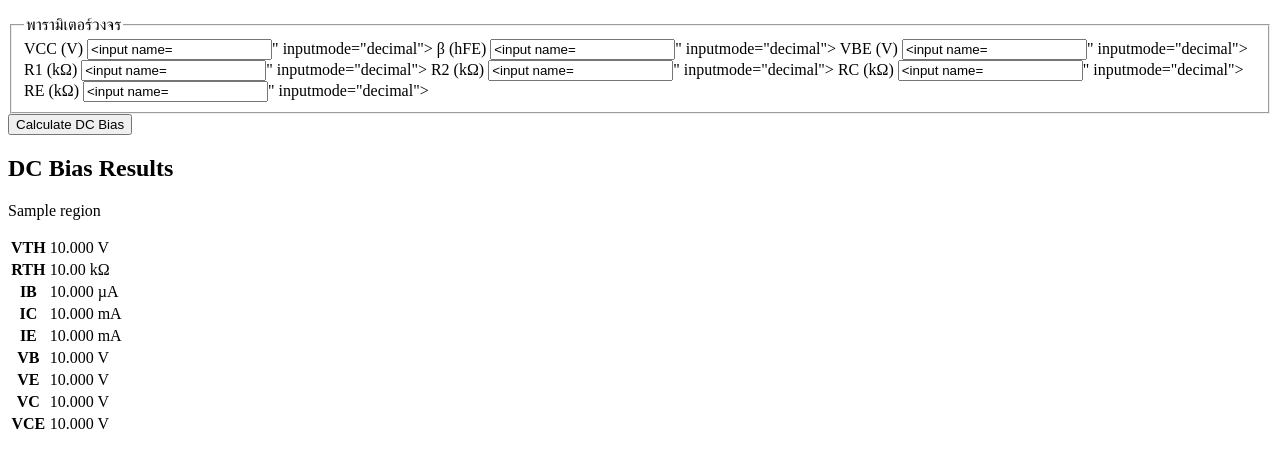
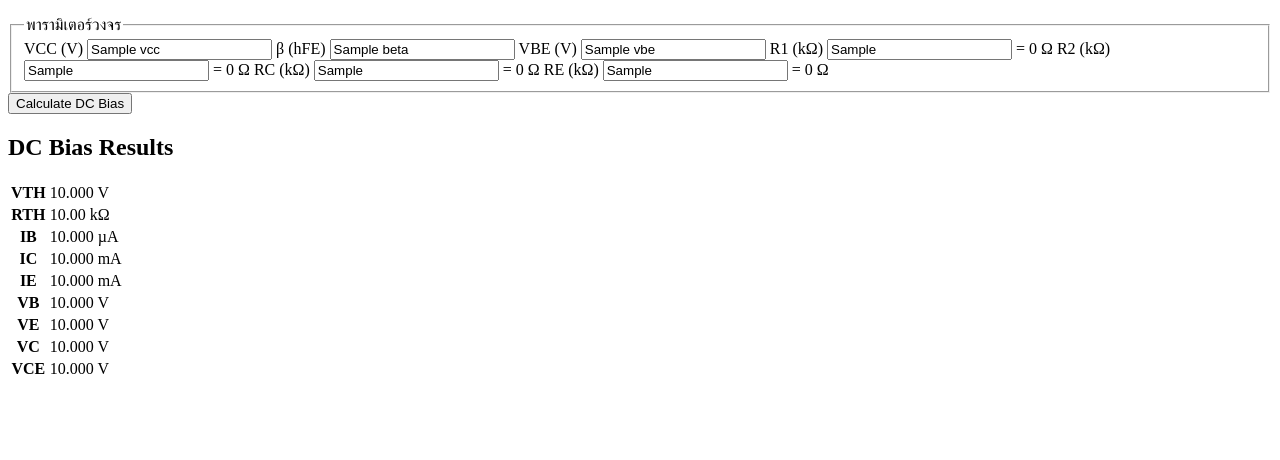
Before and after one commit to B6809720Pakpoom/BJT-DC-Bias-Web-App, a Flask app: template templates/index.html in a window 1280 px wide. Shown: the part 98-558 px from the top of the page. Run offline with Flask 3, Linux system fonts and the light colour scheme; the template is opened without the code that fills it: most values are stand-ins (such as "Sample title", 1, 10 or a date in 2020); form fields are guessed from the names that the template uses.

Commit message:
calculate dc bias from form and render results

```diff
--- a/app.py
+++ b/app.py
@@ -1,11 +1,91 @@
-from flask import Flask, render_template
+from flask import Flask, render_template, request
+
+from dc_bias import calculate_dc_bias
 
 app = Flask(__name__)
 
+FIELD_NAMES = ("vcc", "r1", "r2", "rc", "re", "beta", "vbe")
+RESISTOR_FIELDS = ("r1", "r2", "rc", "re")
+KILO = 1000.0
 
-@app.get("/")
+DEFAULTS = {
+    "vcc": "12",
+    "r1": "100",
+    "r2": "22",
+    "rc": "2.2",
+    "re": "1",
+    "beta": "100",
+    "vbe": "0.70",
+}
+
+
+def parse_form(form):
+    """แปลงค่าจากฟอร์ม (kΩ) เป็น SI (Ω) และตรวจว่ากรอกครบ/เป็นตัวเลข"""
+    raw_values = {}
+    missing = []
+    for name in FIELD_NAMES:
+        raw = (form.get(name) or "").strip()
+        if raw:
+            raw_values[name] = raw
+        else:
+            missing.append(name)
+
+    if missing:
+        raise ValueError("กรุณากรอกตัวเลขให้ครบทุกช่อง: " + ", ".join(missing))
+
+    values = {}
+    for name, raw in raw_values.items():
+        try:
+            values[name] = float(raw)
+        except ValueError:
+            raise ValueError(
+                f"กรุณากรอกตัวเลขให้ครบทุกช่อง: ช่อง {name} = {raw!r} ไม่ใช่ตัวเลข"
+            ) from None
+
+    for name in RESISTOR_FIELDS:
+        values[name] *= KILO
+
+    return values
+
+
+def converted_ohms(source):
+    """ค่าตัวต้านทานที่แปลงเป็น Ω แล้ว สำหรับแสดงใต้ช่องกรอก"""
+    ohms = {}
+    for name in RESISTOR_FIELDS:
+        raw = (source.get(name) or "").strip()
+        try:
+            ohms[name] = float(raw) * KILO
+        except ValueError:
+            ohms[name] = None
+    return ohms
+
+
+@app.route("/", methods=["GET", "POST"])
 def index():
-    return render_template("index.html")
+    if request.method == "POST":
+        try:
+            values = parse_form(request.form)
+            result = calculate_dc_bias(**values)
+        except ValueError as exc:
+            return render_template(
+                "index.html",
+                values=request.form,
+                ohms=converted_ohms(request.form),
+                errors=[str(exc)],
+            )
+
+        return render_template(
+            "index.html",
+            values=request.form,
+            ohms=converted_ohms(request.form),
+            result=result,
+        )
+
+    return render_template(
+        "index.html",
+        values=DEFAULTS,
+        ohms=converted_ohms(DEFAULTS),
+    )
 
 
 if __name__ == "__main__":
--- a/templates/index.html
+++ b/templates/index.html
@@ -23,11 +23,11 @@
   </section>
   {% endif %}
 
-  {% if warnings %}
+  {% if result and result.warnings %}
   <section class="warnings" role="alert">
     <h2>ข้อจำกัดของแบบจำลอง</h2>
     <ul>
-      {% for message in warnings %}
+      {% for message in result.warnings %}
       <li>{{ message }}</li>
       {% endfor %}
     </ul>
@@ -39,34 +39,39 @@
       <legend>พารามิเตอร์วงจร</legend>
 
       <label for="vcc">VCC (V)</label>
-      <input type="text" id="vcc" name="vcc" value="{{ form.vcc if form else '12' }}" inputmode="decimal">
+      <input type="text" id="vcc" name="vcc" value="{{ values.get('vcc', '12') }}" inputmode="decimal">
 
       <label for="beta">β (hFE)</label>
-      <input type="text" id="beta" name="beta" value="{{ form.beta if form else '100' }}" inputmode="decimal">
+      <input type="text" id="beta" name="beta" value="{{ values.get('beta', '100') }}" inputmode="decimal">
 
       <label for="vbe">VBE (V)</label>
-      <input type="text" id="vbe" name="vbe" value="{{ form.vbe if form else '0.70' }}" inputmode="decimal">
+      <input type="text" id="vbe" name="vbe" value="{{ values.get('vbe', '0.70') }}" inputmode="decimal">
 
       <label for="r1">R1 (kΩ)</label>
-      <input type="text" id="r1" name="r1" value="{{ form.r1 if form else '100' }}" inputmode="decimal">
+      <input type="text" id="r1" name="r1" value="{{ values.get('r1', '100') }}" inputmode="decimal">
+      {% if ohms.get('r1') is not none %}<output class="ohms" for="r1">= {{ "%.0f"|format(ohms.r1) }} Ω</output>{% endif %}
 
       <label for="r2">R2 (kΩ)</label>
-      <input type="text" id="r2" name="r2" value="{{ form.r2 if form else '22' }}" inputmode="decimal">
+      <input type="text" id="r2" name="r2" value="{{ values.get('r2', '22') }}" inputmode="decimal">
+      {% if ohms.get('r2') is not none %}<output class="ohms" for="r2">= {{ "%.0f"|format(ohms.r2) }} Ω</output>{% endif %}
 
       <label for="rc">RC (kΩ)</label>
-      <input type="text" id="rc" name="rc" value="{{ form.rc if form else '2.2' }}" inputmode="decimal">
+      <input type="text" id="rc" name="rc" value="{{ values.get('rc', '2.2') }}" inputmode="decimal">
+      {% if ohms.get('rc') is not none %}<output class="ohms" for="rc">= {{ "%.0f"|format(ohms.rc) }} Ω</output>{% endif %}
 
       <label for="re">RE (kΩ)</label>
-      <input type="text" id="re" name="re" value="{{ form.re if form else '1' }}" inputmode="decimal">
+      <input type="text" id="re" name="re" value="{{ values.get('re', '1') }}" inputmode="decimal">
+      {% if ohms.get('re') is not none %}<output class="ohms" for="re">= {{ "%.0f"|format(ohms.re) }} Ω</output>{% endif %}
     </fieldset>
 
     <button type="submit">Calculate DC Bias</button>
   </form>
 
   {% if result %}
+  {% set label = {"active": "Active", "cutoff": "Cutoff", "saturation": "Saturation"}[result.region] %}
   <section class="results">
     <h2>DC Bias Results</h2>
-    <p class="region region-{{ result.region }}">{{ result.region }}</p>
+    <p class="region region-{{ result.region }}">{{ label }}</p>
     <table>
       <tbody>
         <tr><th>VTH</th><td>{{ "%.3f"|format(result.vth) }} V</td></tr>
```
Also changed, not shown: tests/test_web.py (+51 -0 lines).
